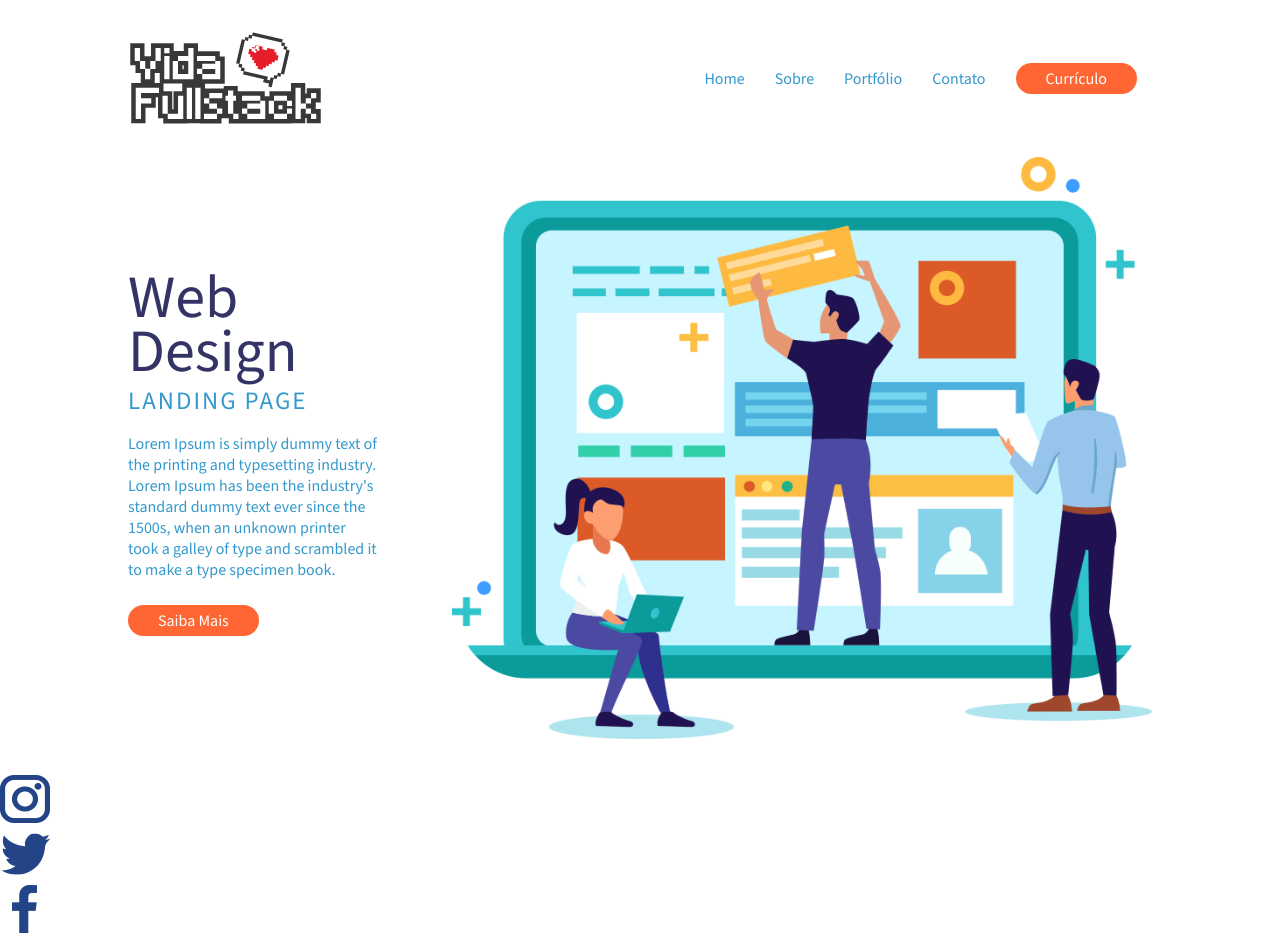
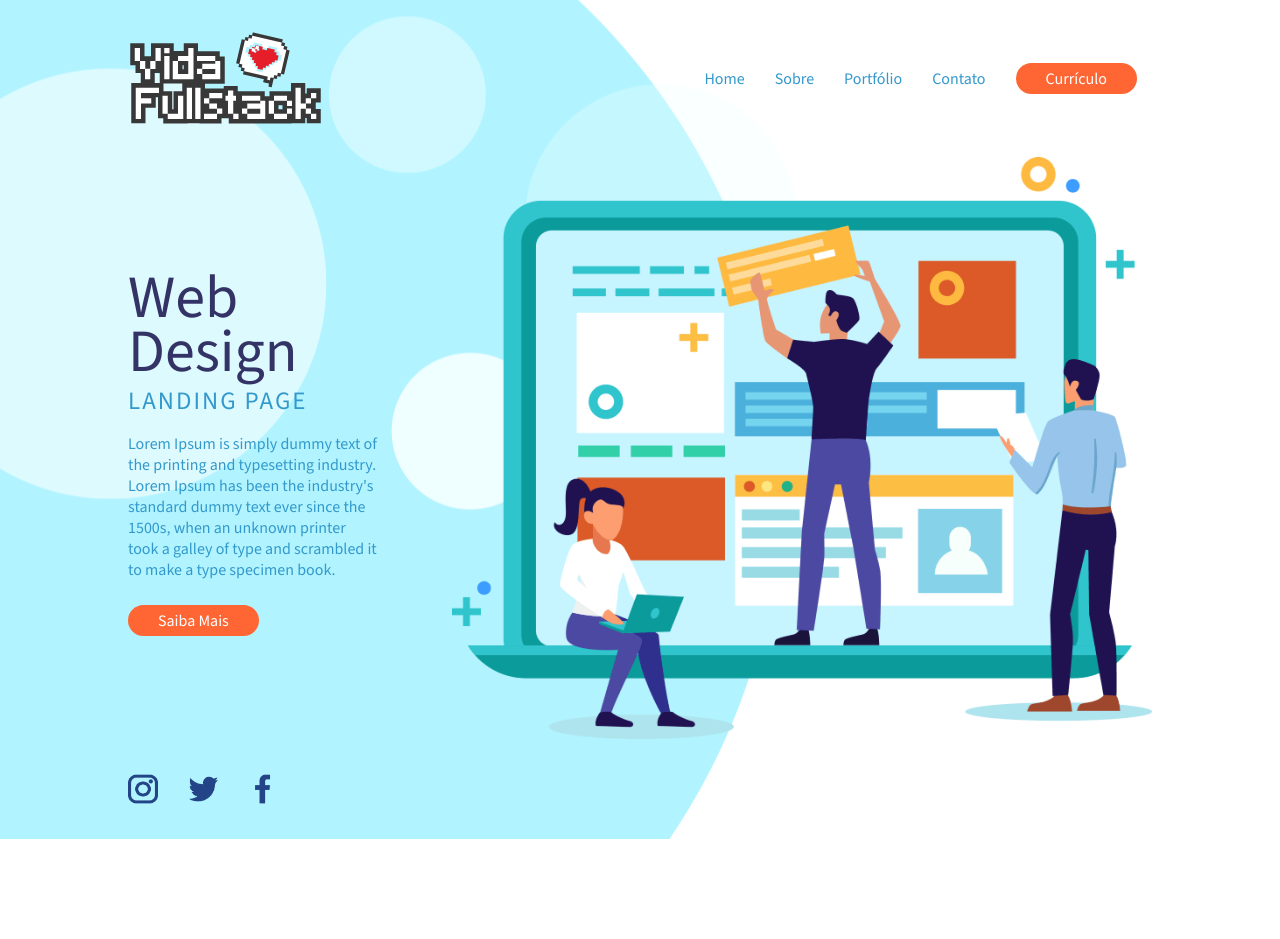
Before and after one commit to luucas-cunha/HandsOn, a plain HTML site: page index.html in a window 1280 px wide. After the commit the page ends 839 px from the top, so only its background shows below. Drawn offline with nearby package versions, Linux system fonts and the light colour scheme.

Commit message:
Criação do Footer e arquivos CSS para o mesmo

```diff
--- /dev/null
+++ b/assets/css/footer.css
@@ -0,0 +1,7 @@
+footer ul li {
+  margin: 0 30px 0 0;
+}
+
+footer ul li a img {
+  width: 30px;
+}
--- a/assets/css/header.css
+++ b/assets/css/header.css
@@ -7,7 +7,6 @@ header nav ul {
   display: flex;
   flex-direction: row;
   align-items: center;
-  list-style: none;
 }
 
 header nav ul li a {
--- a/assets/css/style.css
+++ b/assets/css/style.css
@@ -4,6 +4,7 @@
 /* Components */
 @import "./header.css";
 @import "./main.css";
+@import "./footer.css";
 @import "./buttons.css";
 
 /* Reset CSS */
@@ -17,6 +18,14 @@
   font-weight: 300;
   vertical-align: baseline;
   text-decoration: none;
+  list-style: none;
+}
+
+body {
+  background-image: url('../images/bolha-background.png');
+  background-repeat: no-repeat;
+  background-position: left center;
+  background-size:
 }
 
 .container {
--- a/index.html
+++ b/index.html
@@ -80,9 +80,9 @@
   <!-- End Container -->
 
   <!-- Footer -->
-  <footer>
+  <footer class="container">
     <!-- Redes Sociais -->
-    <ul>
+    <ul class="row">
 
       <li>
         <a href="#">
```
